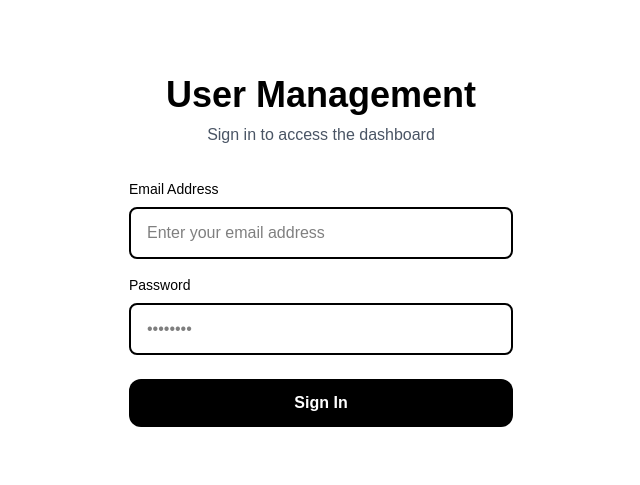
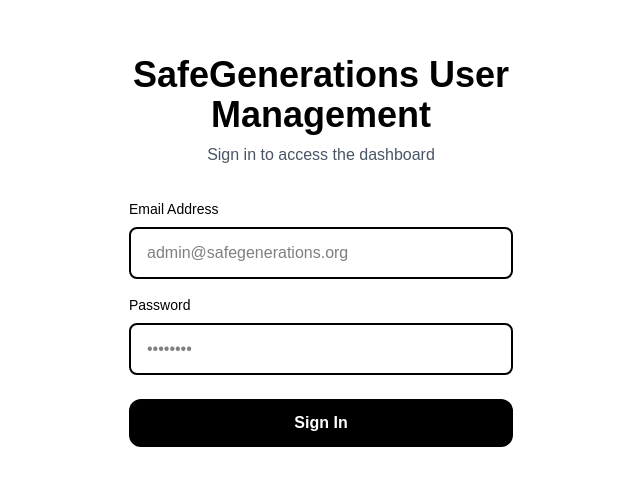
Before and after one commit to ssa206/user-management-dashboard-safegen, a Next.js app in the folder user-management-dashboard/: page /login in a window 1280 px wide. Shown: the part 149-634 px from the top of the page, without its empty margins (319-959 px from the left). Built offline with nearby package versions, Linux system fonts and the light colour scheme.

Commit message:
Update branding in user management dashboard and login page. Changed header titles to "SafeGenerations User Management" for consistency and improved user guidance with updated input placeholders and autocomplete attributes.

```diff
--- a/user-management-dashboard/app/dashboard/page.tsx
+++ b/user-management-dashboard/app/dashboard/page.tsx
@@ -323,7 +323,7 @@ export default function DashboardPage() {
       {/* Header */}
       <div className="border-b-4 border-black bg-white sticky top-0 z-10 shadow-sm">
         <div className="px-8 py-6 flex justify-between items-center">
-          <h1 className="text-3xl font-bold text-black">User Management Dashboard</h1>
+          <h1 className="text-3xl font-bold text-black">SafeGenerations User Management</h1>
           <button
             onClick={handleLogout}
             disabled={loggingOut}
--- a/user-management-dashboard/app/login/page.tsx
+++ b/user-management-dashboard/app/login/page.tsx
@@ -41,12 +41,12 @@ export default function LoginPage() {
       <div className="w-full max-w-md p-8 space-y-8">
         <div className="text-center">
           <h1 className="text-4xl font-bold text-black mb-2">
-            User Management
+            SafeGenerations User Management
           </h1>
           <p className="text-gray-600">Sign in to access the dashboard</p>
         </div>
 
-        <form onSubmit={handleSubmit} className="mt-8 space-y-6">
+        <form onSubmit={handleSubmit} className="mt-8 space-y-6" autoComplete="on">
           <div className="space-y-4">
             <div>
               <label htmlFor="email" className="block text-sm font-medium text-black mb-2">
@@ -57,10 +57,11 @@ export default function LoginPage() {
                 name="email"
                 type="email"
                 required
+                autoComplete="email"
                 value={email}
                 onChange={(e) => setEmail(e.target.value)}
                 className="w-full px-4 py-3 border-2 border-black text-black bg-white focus:outline-none focus:ring-2 focus:ring-black rounded-lg"
-                placeholder="Enter your email address"
+                placeholder="admin@safegenerations.org"
               />
             </div>
 
@@ -73,6 +74,7 @@ export default function LoginPage() {
                 name="password"
                 type="password"
                 required
+                autoComplete="current-password"
                 value={password}
                 onChange={(e) => setPassword(e.target.value)}
                 className="w-full px-4 py-3 border-2 border-black text-black bg-white focus:outline-none focus:ring-2 focus:ring-black rounded-lg"
```
